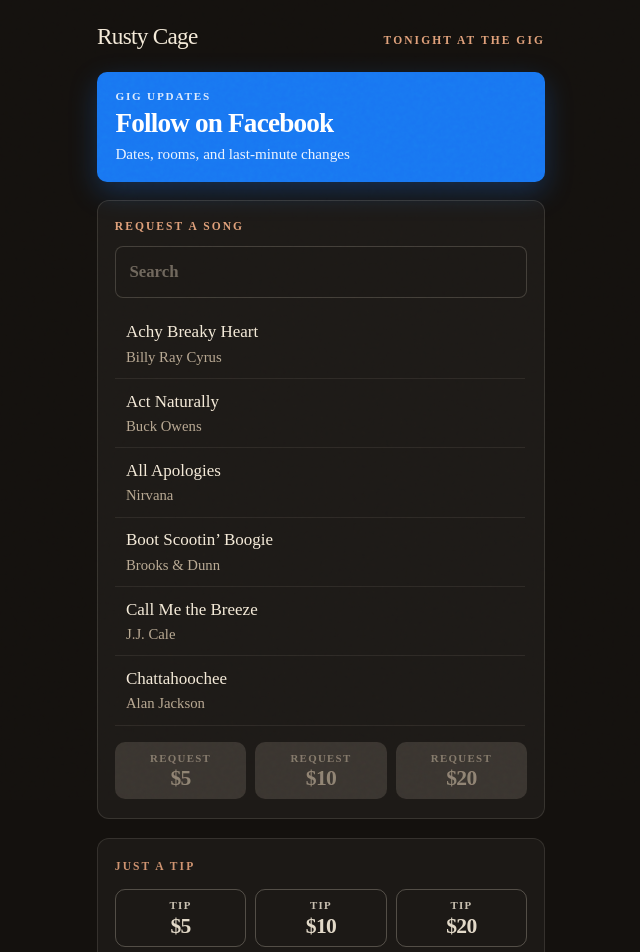
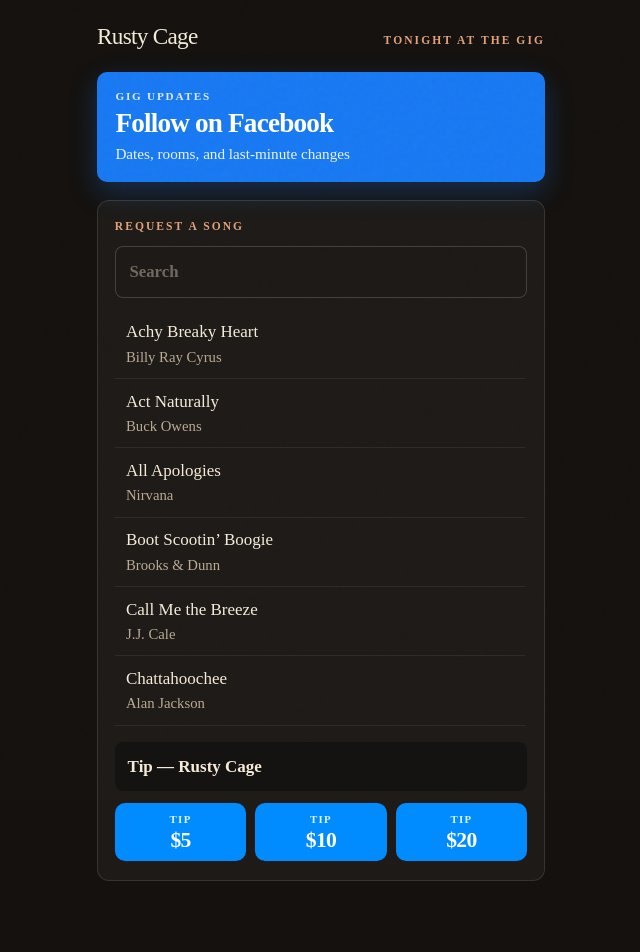
Before and after one commit to dmoniker/rustycagetrio, a Next.js app: page /live in a window 1280 px wide. Shown: the top 952 px of the page, without its empty margins (319-959 px from the left). After the commit the page ends 923 px from the top, so only its background shows below. Built offline with nearby package versions, Linux system fonts and the light colour scheme.

Commit message:
Use one $5/$10/$20 row for both tips and song requests.
Tapping a setlist song toggles it. With nothing selected the amounts tip @rustycageseattle; with a song selected they send a request note.

Co-authored-by: Darcy Menard <dmoniker@users.noreply.github.com>

```diff
--- a/app/globals.css
+++ b/app/globals.css
@@ -626,14 +626,6 @@ body.live-hub::before {
   margin-bottom: 0.85rem;
 }
 
-.live-card-tip {
-  opacity: 0.92;
-}
-
-.live-card-tip .live-kicker {
-  margin-bottom: 0.85rem;
-}
-
 .live-field {
   display: grid;
   gap: 0.35rem;
@@ -761,21 +753,3 @@ body.live-hub::before {
   color: #8f8373;
   pointer-events: none;
 }
-
-.live-card-tip .live-amount {
-  background: transparent;
-  border: 1px solid rgba(244, 234, 216, 0.28);
-  color: #f4ead8;
-  box-shadow: none;
-}
-
-.live-card-tip .live-amount:hover {
-  color: #f4ead8;
-  background: rgba(244, 234, 216, 0.08);
-}
-
-.live-fine {
-  margin: 0.75rem 0 0;
-  color: #9b8e7c;
-  font-size: 0.88rem;
-}
--- a/components/LiveHub.tsx
+++ b/components/LiveHub.tsx
@@ -32,55 +32,24 @@ function byTitle(a: Song, b: Song): number {
   );
 }
 
-function AmountRow({
-  note,
-  disabled,
-  verb,
-}: {
-  note: string;
-  disabled?: boolean;
-  verb: "Request" | "Tip";
-}) {
-  return (
-    <div className="live-amounts">
-      {REQUEST_AMOUNTS.map((amount) => {
-        const href = note ? venmoPayUrl(amount, note) : undefined;
-        const label = `${verb} $${amount}`;
-        return (
-          <a
-            key={amount}
-            className="live-amount"
-            href={href}
-            aria-label={`${label} via Venmo`}
-            aria-disabled={disabled || !href ? true : undefined}
-            tabIndex={disabled || !href ? -1 : undefined}
-            onClick={(event) => {
-              if (disabled || !href) event.preventDefault();
-            }}
-            rel="noreferrer"
-            target="_blank"
-          >
-            <span className="live-amount-verb">{verb}</span>
-            <strong>${amount}</strong>
-          </a>
-        );
-      })}
-    </div>
-  );
-}
-
 export function LiveHub({ facebook, songs }: LiveHubProps) {
   const [query, setQuery] = useState("");
   const [selected, setSelected] = useState<Song | null>(null);
 
   const needle = query.trim().toLowerCase();
-  const requestNote = selected ? songRequestNote(selected) : "";
-  const canRequest = Boolean(selected);
+  const verb = selected ? "Request" : "Tip";
+  const note = selected ? songRequestNote(selected) : tipNote();
 
   const visibleSongs = useMemo(
     () => songs.filter((song) => matchesQuery(song, needle)).sort(byTitle),
     [songs, needle],
   );
+
+  function toggleSong(song: Song) {
+    setSelected((current) =>
+      current && sameSong(current, song) ? null : song,
+    );
+  }
 
   return (
     <div className="live">
@@ -133,7 +102,7 @@ export function LiveHub({ facebook, songs }: LiveHubProps) {
                       type="button"
                       className={active ? "is-selected" : undefined}
                       aria-pressed={active}
-                      onClick={() => setSelected(song)}
+                      onClick={() => toggleSong(song)}
                     >
                       <span>{song.title}</span>
                       <em>{song.artist}</em>
@@ -145,24 +114,28 @@ export function LiveHub({ facebook, songs }: LiveHubProps) {
           )}
         </div>
 
-        {canRequest ? (
-          <p className="live-note" aria-live="polite">
-            {requestNote}
-          </p>
-        ) : null}
+        <p className="live-note" aria-live="polite">
+          {note}
+        </p>
 
-        <AmountRow
-          note={requestNote}
-          disabled={!canRequest}
-          verb="Request"
-        />
-      </section>
-
-      <section className="live-card live-card-tip" aria-labelledby="tip-heading">
-        <p className="live-kicker" id="tip-heading">
-          Just a tip
-        </p>
-        <AmountRow note={tipNote()} verb="Tip" />
+        <div className="live-amounts">
+          {REQUEST_AMOUNTS.map((amount) => {
+            const label = `${verb} $${amount}`;
+            return (
+              <a
+                key={amount}
+                className="live-amount"
+                href={venmoPayUrl(amount, note)}
+                aria-label={`${label} via Venmo`}
+                rel="noreferrer"
+                target="_blank"
+              >
+                <span className="live-amount-verb">{verb}</span>
+                <strong>${amount}</strong>
+              </a>
+            );
+          })}
+        </div>
       </section>
     </div>
   );
```
